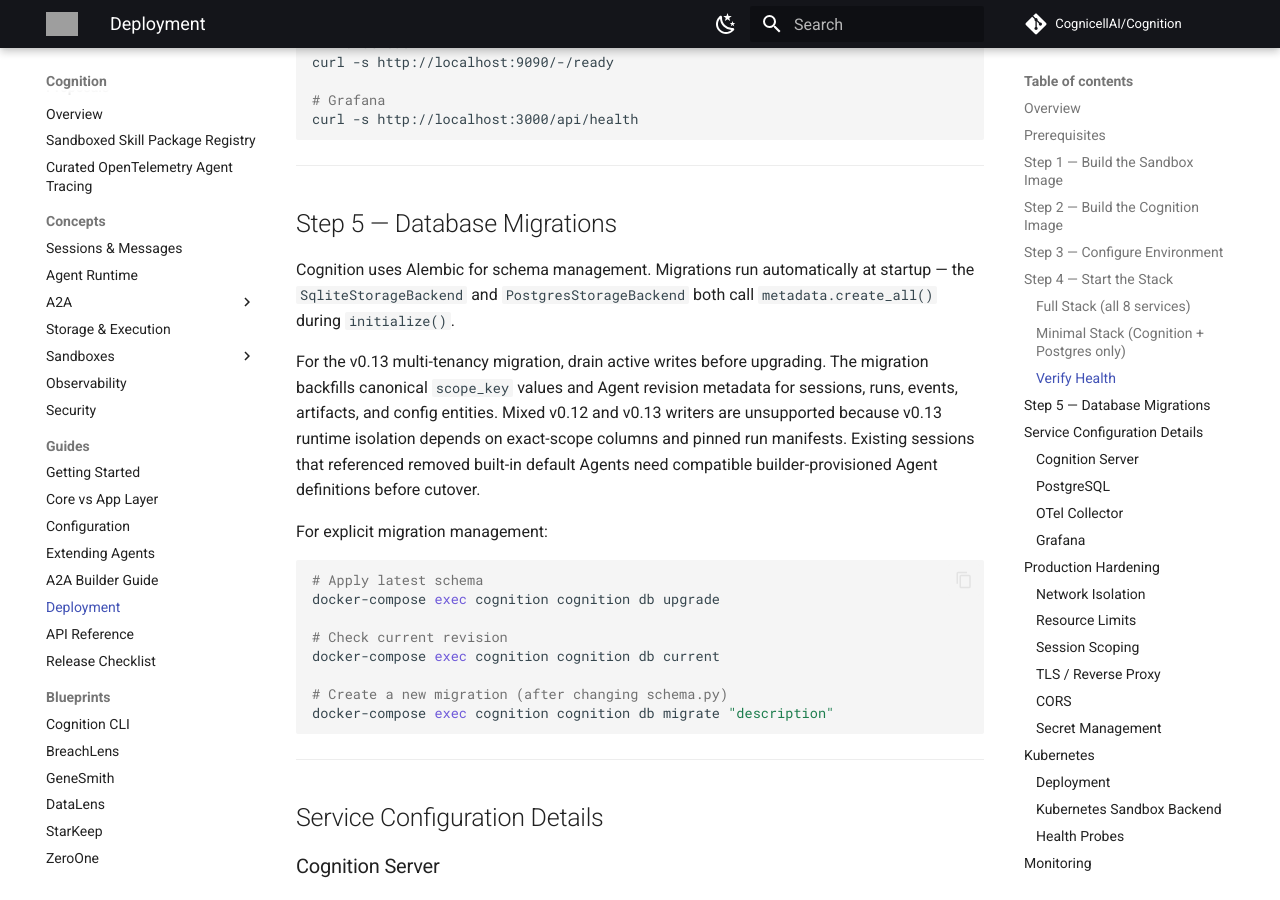
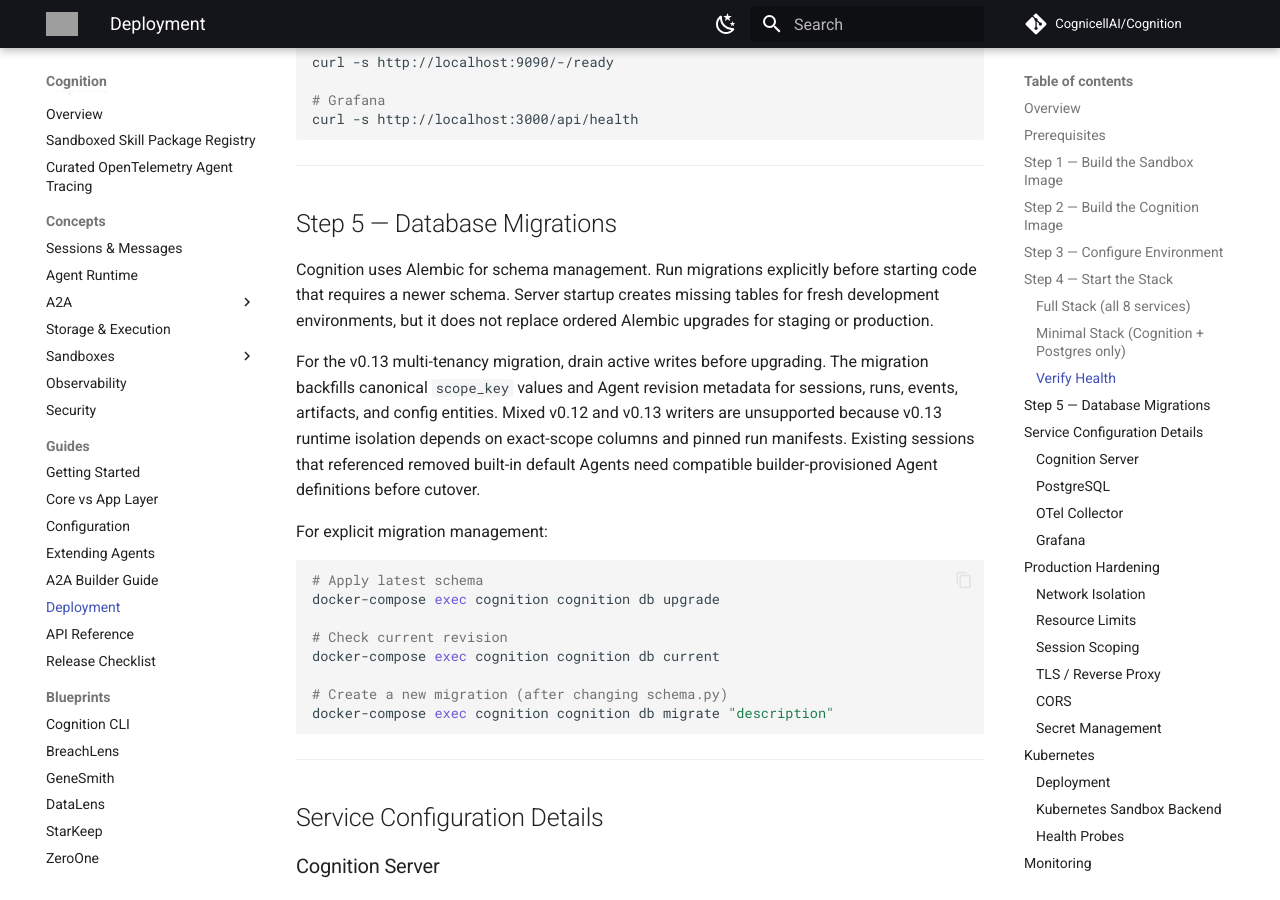
Before and after one commit to CognicellAI/Cognition, an MkDocs documentation site: the page built from docs/guides/deployment.md, in a window 1280 px wide and 900 px high, scrolled down 3073 px. Built offline with MkDocs 1.6.1 and Material for MkDocs 9.7.7, drawn with Linux system fonts in a browser that asks for light colours; comment, search, counter and statistics services are not loaded; grey boxes are pictures that could not be loaded.

```diff
--- a/docs/guides/deployment.md
+++ b/docs/guides/deployment.md
@@ -138,7 +138,10 @@ curl -s http://localhost:3000/api/health
 
 ## Step 5 — Database Migrations
 
-Cognition uses Alembic for schema management. Migrations run automatically at startup — the `SqliteStorageBackend` and `PostgresStorageBackend` both call `metadata.create_all()` during `initialize()`.
+Cognition uses Alembic for schema management. Run migrations explicitly before
+starting code that requires a newer schema. Server startup creates missing
+tables for fresh development environments, but it does not replace ordered
+Alembic upgrades for staging or production.
 
 For the v0.13 multi-tenancy migration, drain active writes before upgrading.
 The migration backfills canonical `scope_key` values and Agent revision
```
Also changed, not shown: CHANGELOG.md (+9 -0 lines), ROADMAP.md (+1 -0 lines), 2 other files.
